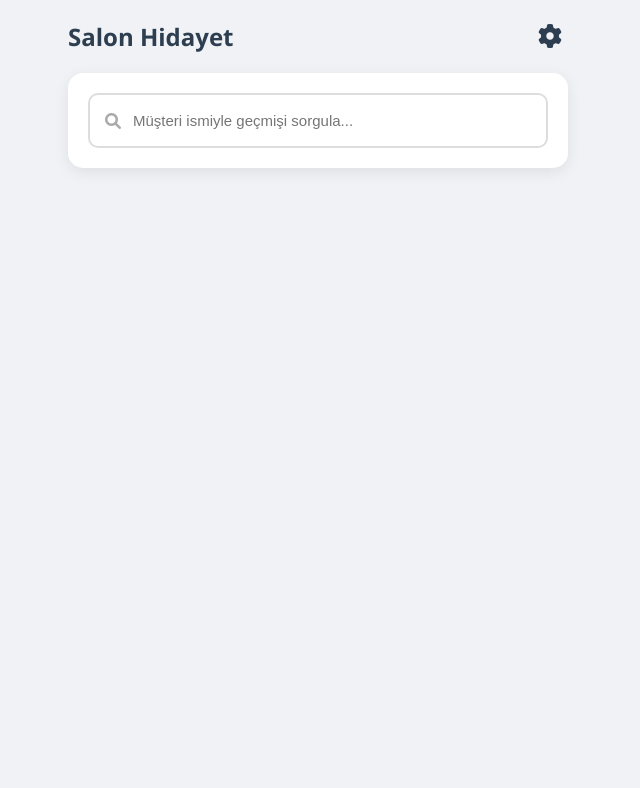
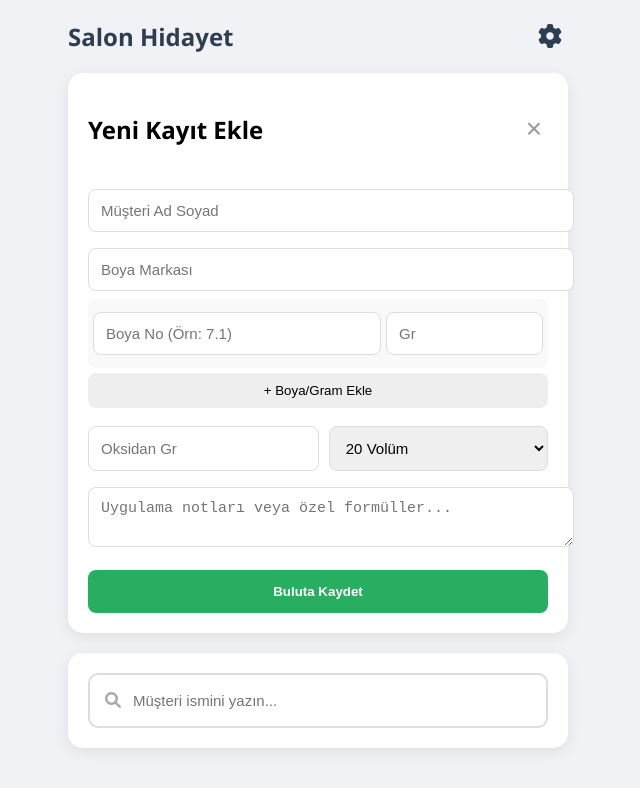
Before and after one commit to sanalhizmn55-design/Boyatakip, a plain HTML site: page index.html in a window 1280 px wide. Both pictures are taken after a click on the button 872 px from the left and 36 px from the top of the page. Shown: the whole page, without its empty margins (322-962 px from the left). Drawn offline with Linux system fonts and the light colour scheme.

Commit message:
Update index.html

```diff
--- a/index.html
+++ b/index.html
@@ -3,7 +3,7 @@
 <head>
     <meta charset="UTF-8">
     <meta name="viewport" content="width=device-width, initial-scale=1.0">
-    <title>Salon Hidayet | Boya Takip</title>
+    <title>Salon Hidayet | Dijital Boya Arşivi</title>
     <link rel="stylesheet" href="style.css">
     <link rel="stylesheet" href="https://cdnjs.cloudflare.com/ajax/libs/font-awesome/6.0.0/css/all.min.css">
 </head>
@@ -11,19 +11,19 @@
     <div class="container">
         <header>
             <h1>Salon Hidayet</h1>
-            <button id="ayarlarBtn" class="settings-icon" title="Yeni Kayıt Paneli">
+            <button id="ayarlarBtn" class="settings-icon">
                 <i class="fas fa-cog"></i>
             </button>
         </header>
 
         <section id="kayitPaneli" class="card hidden">
             <div class="panel-header">
-                <h2>Yeni Müşteri Kaydı</h2>
-                <button onclick="paneliKapat()" class="close-btn">&times;</button>
+                <h2>Yeni Kayıt Ekle</h2>
+                <button type="button" onclick="paneliKapat()" class="close-btn">&times;</button>
             </div>
             <form id="boyaForm">
                 <input type="text" id="adSoyad" placeholder="Müşteri Ad Soyad" required>
-                <input type="text" id="boyaMarka" placeholder="Boya Markası (Örn: Igora, Koleston)" required>
+                <input type="text" id="boyaMarka" placeholder="Boya Markası" required>
 
                 <div id="boyaAlanlari">
                     </div>
@@ -31,7 +31,7 @@
                 <button type="button" class="btn-secondary" onclick="boyaAlaniEkle()">+ Boya/Gram Ekle</button>
 
                 <div class="row">
-                    <input type="number" id="oksidanGram" placeholder="Oksidan Gram">
+                    <input type="number" id="oksidanGram" placeholder="Oksidan Gr">
                     <select id="oksidanVol">
                         <option value="10">10 Volüm</option>
                         <option value="20" selected>20 Volüm</option>
@@ -39,20 +39,20 @@
                         <option value="40">40 Volüm</option>
                     </select>
                 </div>
-                <textarea id="notlar" placeholder="Uygulama notları..."></textarea>
-                <button type="submit" class="btn-save">Müşteriyi Arşive Ekle</button>
+                <textarea id="notlar" placeholder="Uygulama notları veya özel formüller..."></textarea>
+                <button type="submit" class="btn-save">Buluta Kaydet</button>
             </form>
         </section>
 
         <section class="card">
             <div class="search-box">
                 <i class="fas fa-search"></i>
-                <input type="text" id="aramaInput" placeholder="Müşteri ismiyle geçmişi sorgula..." onkeyup="musteriAra()">
+                <input type="text" id="aramaInput" placeholder="Müşteri ismini yazın..." onkeyup="musteriAra()">
             </div>
             <div id="sonucAlani"></div>
         </section>
     </div>
 
-    <script src="script.js"></script>
+    <script type="module" src="script.js"></script>
 </body>
 </html>
```
